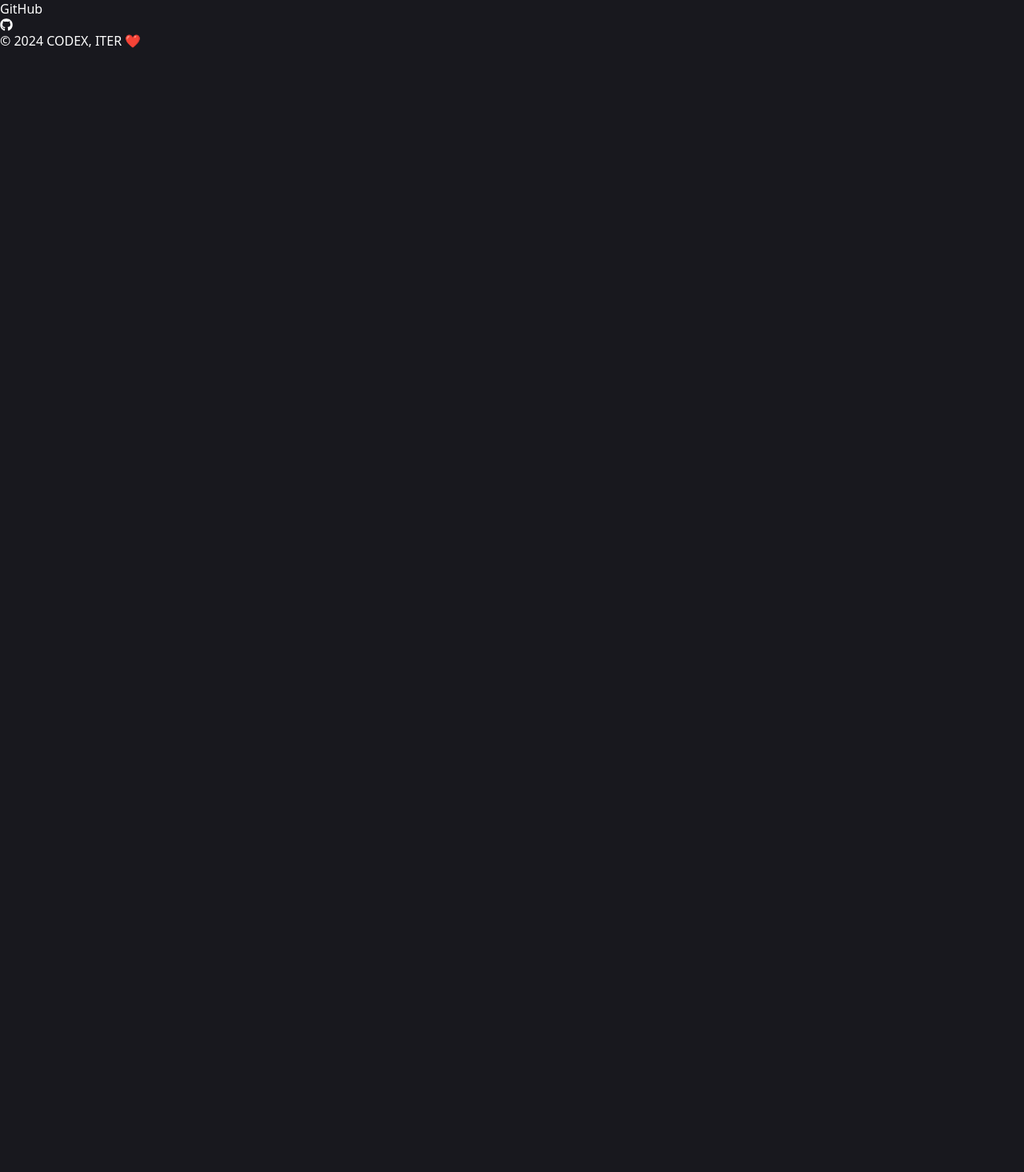
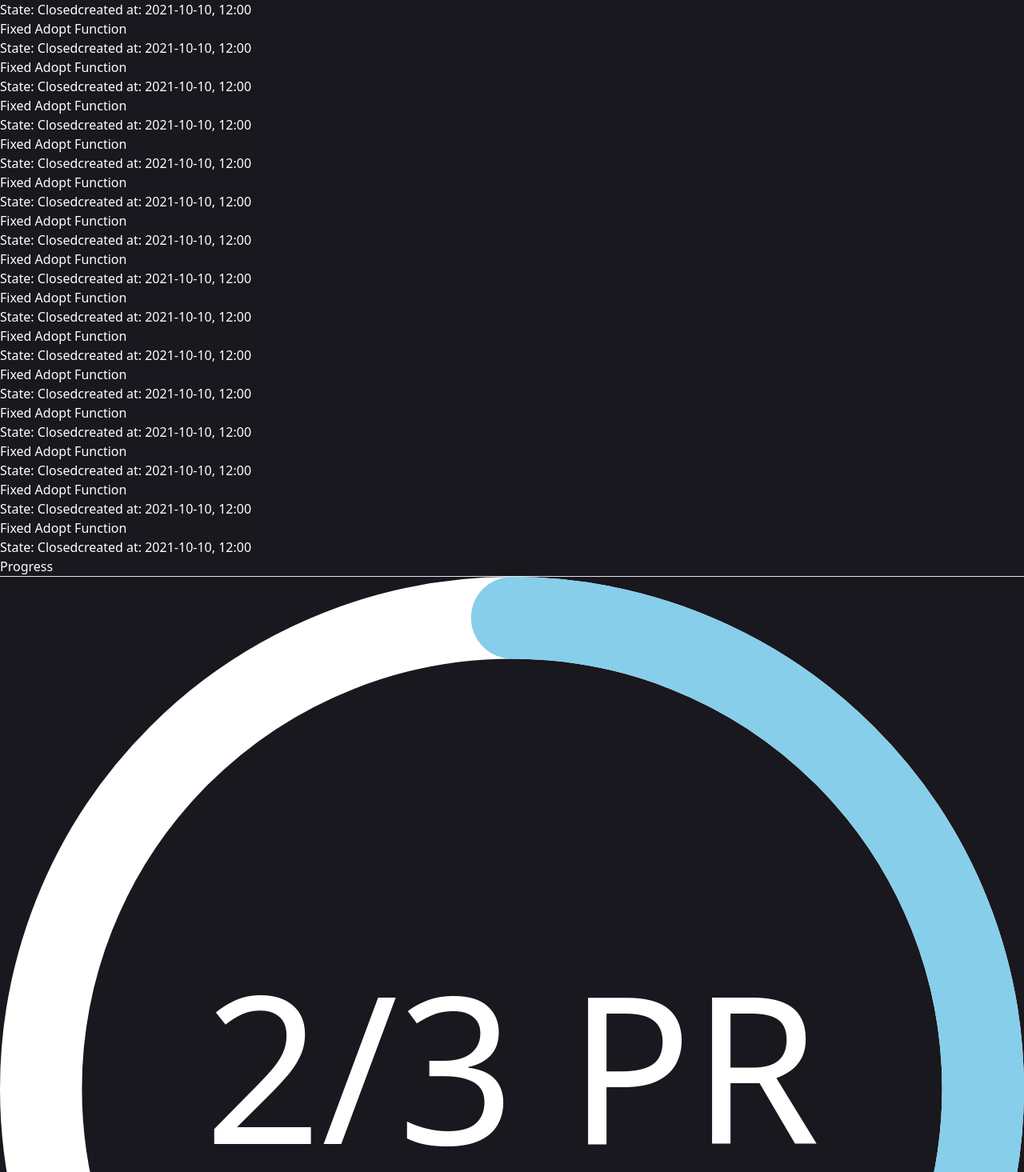
Before and after one commit to whysosaket/Hackodex2024, a React (Vite) app in the folder client/: page /contributions in a window 1280 px wide. Shown: the part 265-1730 px from the top of the page at 80% size. Before the commit the page ends 800 px from the top, so only its background shows below. Built offline with nearby package versions, Linux system fonts and the light colour scheme.

Commit message:
Contribution Page

```diff
--- a/client/package.json
+++ b/client/package.json
@@ -12,6 +12,7 @@
   "dependencies": {
     "framer-motion": "^11.1.7",
     "react": "^18.2.0",
+    "react-circular-progressbar": "^2.1.0",
     "react-dom": "^18.2.0",
     "react-icons": "^5.2.0",
     "react-router-dom": "^6.23.0",
--- /dev/null
+++ b/client/src/components/contributions/ContributionItem.tsx
@@ -0,0 +1,17 @@
+
+
+const ContributionItem = () => {
+  return (
+    <div className="w-full py-2 mb-2 border-b-2 border-b-white">
+        <h1 className="text-[1.4rem] font-semibold text-start">
+            Fixed Adopt Function
+        </h1>
+        <div className="text-sm">
+            <span className="text-[#FFC700]">State: </span> Closed
+            <span className="text-[#FF7A00] ml-3">created at: </span> 2021-10-10, 12:00
+        </div>
+    </div>
+  )
+}
+
+export default ContributionItem
--- /dev/null
+++ b/client/src/components/contributions/ProgressBar.tsx
@@ -0,0 +1,28 @@
+import { CircularProgressbar,  buildStyles } from "react-circular-progressbar";
+import "react-circular-progressbar/dist/styles.css";
+import {motion} from "framer-motion";
+
+const ProgressBar = () => {
+  const value = 0.66;
+
+  return (
+    <motion.div
+    initial={{ opacity: 0, x: 100 }}
+    animate={{ opacity: 1, x: 0 }}
+    transition={{ duration: 0.5, delay: 0.3 }}
+    className="w-3/5 bg-white/10 p-6 rounded-xl mt-8">
+      <CircularProgressbar
+        value={value}
+        maxValue={1}
+        styles={buildStyles({
+            textColor: "white",
+            pathColor: "skyblue",
+            trailColor: "white"
+          })}
+        text={`2/3 PR`}
+      />
+    </motion.div>
+  );
+};
+
+export default ProgressBar;
--- a/client/src/index.css
+++ b/client/src/index.css
@@ -6,3 +6,15 @@ body{
   background-color: #18181E;
   color: white;
 }
+
+@layer utilities {
+  /* Hide scrollbar for Chrome, Safari and Opera */
+  .no-scrollbar::-webkit-scrollbar {
+      display: none;
+  }
+ /* Hide scrollbar for IE, Edge and Firefox */
+  .no-scrollbar {
+      -ms-overflow-style: none;  /* IE and Edge */
+      scrollbar-width: none;  /* Firefox */
+}
+}
--- a/client/src/pages/Contributions.tsx
+++ b/client/src/pages/Contributions.tsx
@@ -1,9 +1,54 @@
+import { motion } from "framer-motion";
+import ContributionItem from "../components/contributions/ContributionItem";
+import ProgressBar from "../components/contributions/ProgressBar";
 
+const repos = [
+  1, 2, 3, 4, 56, 67, 8, 87, 64, 5, 45, 45, 45, 45, 45, 454, 23, 3, 3,
+];
 
 const Contributions = () => {
   return (
-    <div>Contributions</div>
-  )
-}
+    <div className="flex w-full my-6">
+      <div className="w-4/6">
+        <motion.div
+          initial={{ opacity: 0, y: -100 }}
+          animate={{ opacity: 1, y: 0 }}
+          transition={{ duration: 0.5, delay: 0.2 }}
+        >
+          <h1 className="text-2xl font-bold">List Of Repositories</h1>
+          <hr className="w-[18rem] border-2 border-[#4760FF] my-1" />
+        </motion.div>
+        <div className="h-[36.5rem] overflow-y-scroll no-scrollbar">
+          {
+            repos.map((repo, index) => {
+              return (
+                <motion.div
+                  initial={{ opacity: 0, y: 100 }}
+                  animate={{ opacity: 1, y: 0 }}
+                  transition={{ duration: 0.5, delay: 0.2 + index / 10 }}
+                  className="w-4/5 flex justify-center"
+                  key={index}
+                >
+                  <ContributionItem />
+                </motion.div>
+              );
+            })
+          }
+        </div>
+      </div>
+      <div className="w-2/6">
+        <motion.div
+          initial={{ opacity: 0, y: -100 }}
+          animate={{ opacity: 1, y: 0 }}
+          transition={{ duration: 0.5, delay: 0.2 }}
+        >
+          <h1 className="text-2xl font-bold">Progress</h1>
+          <hr className="w-[8rem] border-2 border-[#4760FF] my-1" />
+        </motion.div>
+        <ProgressBar />
+      </div>
+    </div>
+  );
+};
 
-export default Contributions
+export default Contributions;
```
Also changed, not shown: client/src/pages/Repos.tsx (+10 -8 lines), 1 other file (tests, documents, lock files or other folders).
